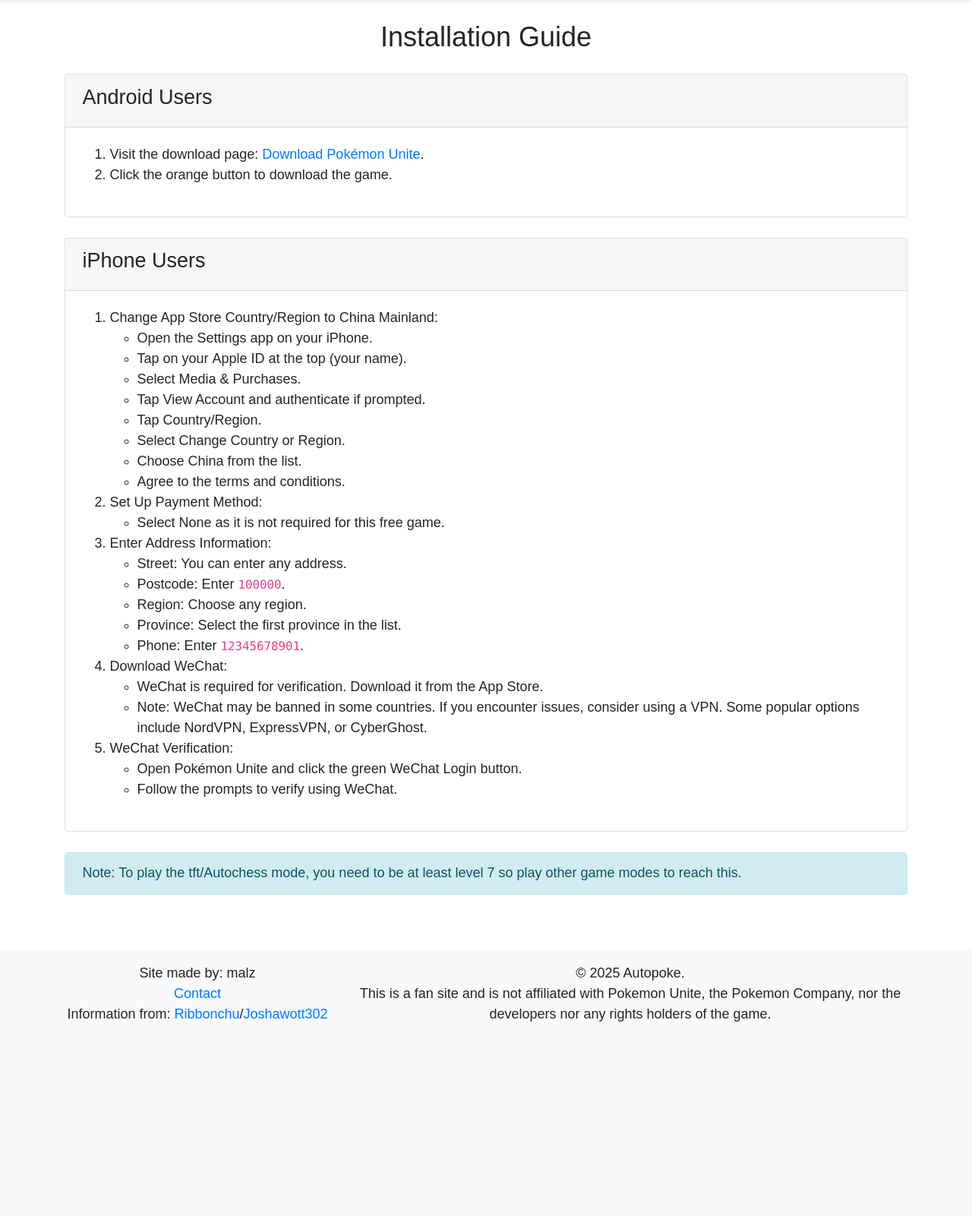
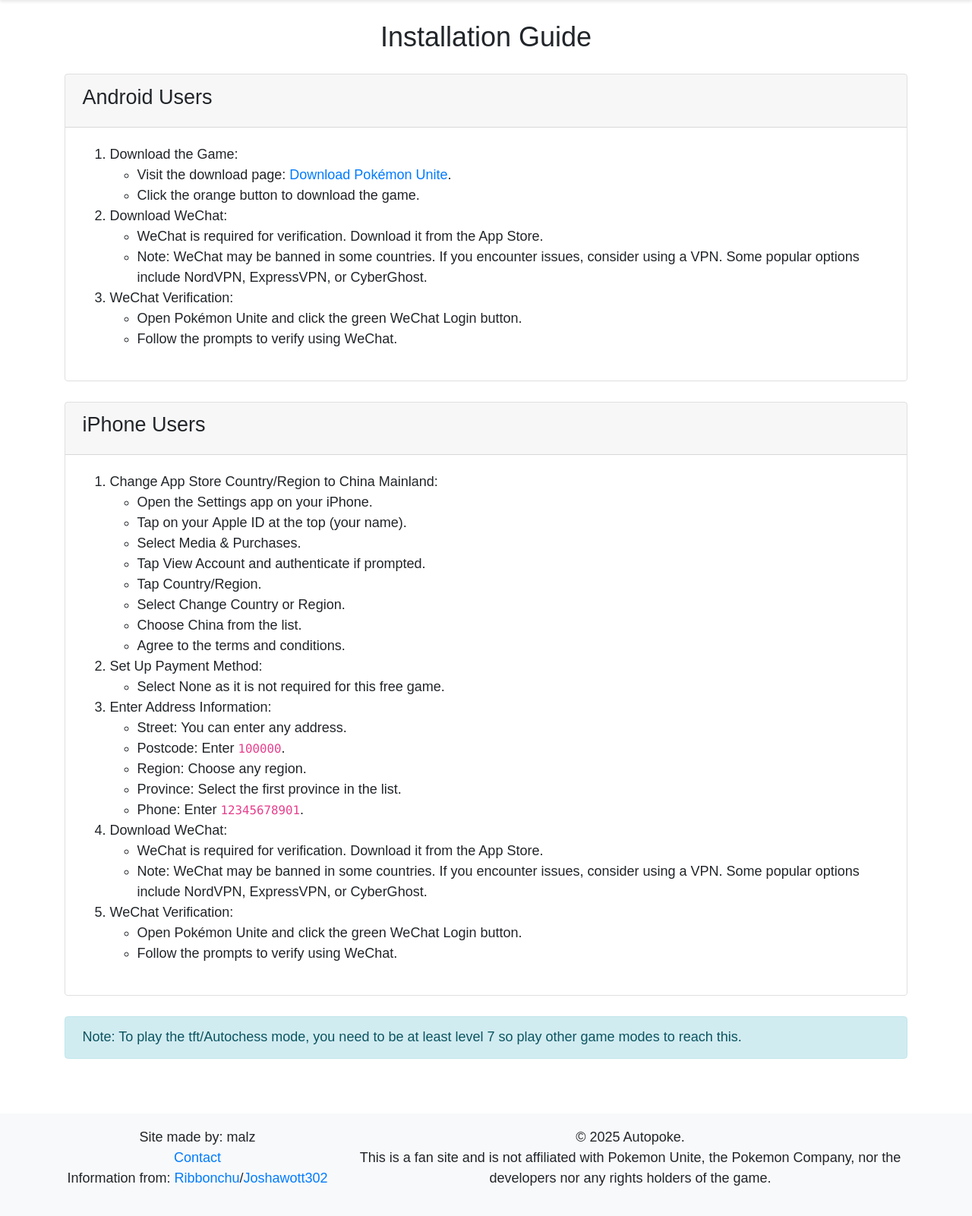
Before and after one commit to malz414/autopoke, a Django app: page /installation/ in a window 1280 px wide. Shown: the part 63-1664 px from the top of the page at 76% size. Before the commit the page ends 1408 px from the top, so only its background shows below. Run offline with Django 5.2, Linux system fonts and the light colour scheme; some libraries are stand-ins or nearby versions.

Commit message:
update install

```diff
--- a/craft_catalogue/catalogue/templates/catalogue/installation.html
+++ b/craft_catalogue/catalogue/templates/catalogue/installation.html
@@ -16,8 +16,27 @@
                 </div>
                 <div class="card-body">
                     <ol>
+                        <li>
+                        <strong>Download the Game:</strong>
+                        <ul>
                         <li>Visit the download page: <a href="https://unite.qq.com/web202310/index.html" target="_blank">Download Pokémon Unite</a>.</li>
                         <li>Click the orange button to download the game.</li>
+                        </ul>
+                        </li>
+                        <li>
+                            <strong>Download WeChat:</strong>
+                            <ul>
+                                <li>WeChat is required for verification. Download it from the App Store.</li>
+                                <li><strong>Note:</strong> WeChat may be banned in some countries. If you encounter issues, consider using a VPN. Some popular options include NordVPN, ExpressVPN, or CyberGhost.</li>
+                            </ul>
+                        </li>
+                        <li>
+                            <strong>WeChat Verification:</strong>
+                            <ul>
+                                <li>Open Pokémon Unite and click the green <strong>WeChat Login</strong> button.</li>
+                                <li>Follow the prompts to verify using WeChat.</li>
+                            </ul>
+                        </li>
                     </ol>
                 </div>
             </div>
```
